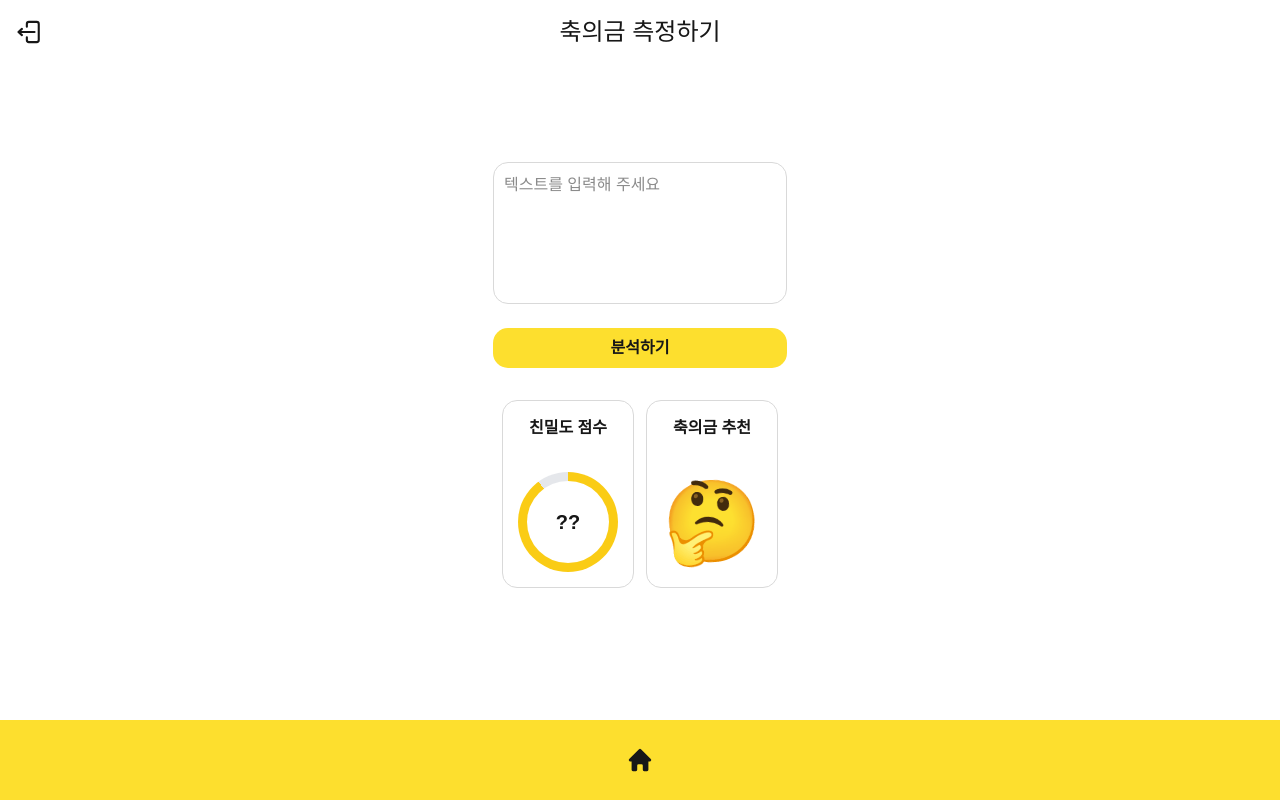
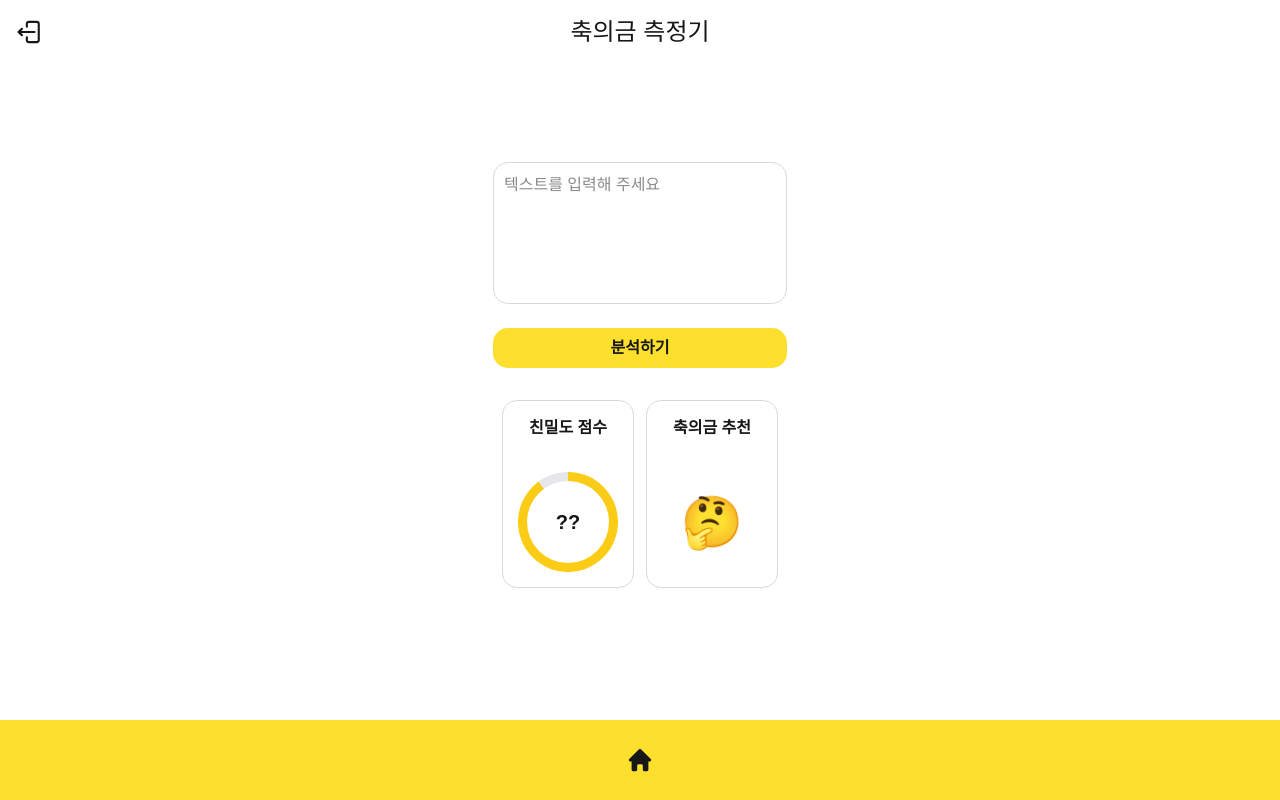
Before and after one commit to yujini-kim/yujindong, a Next.js app in the folder frontend/my-app/: page /analyze in a window 1280 px wide. Built offline with nearby package versions, Linux system fonts and the light colour scheme.

Commit message:
feat: Loading 컴포넌트 추가
- 분석중일때 Loading 컴포넌트 보여지도록 수정

```diff
--- a/frontend/my-app/src/app/analyze/page.tsx
+++ b/frontend/my-app/src/app/analyze/page.tsx
@@ -1,6 +1,6 @@
 "use client";
 
-import PreResult from "@/components/ui/PreResult";
+import PreResult from "@/components/ui/Loading";
 import Result from "@/components/ui/Result";
 import TextArea from "@/components/ui/Textarea";
 import { useAnalyzeMutation } from "@/hooks/analyzeText";
--- a/frontend/my-app/src/app/page.tsx
+++ b/frontend/my-app/src/app/page.tsx
@@ -1,5 +1,6 @@
 "use client";
 
+import Loading from "@/components/ui/Loading";
 import PreResult from "@/components/ui/PreResult";
 import Result from "@/components/ui/Result";
 import Summary from "@/components/ui/Summary";
@@ -49,23 +50,19 @@ export default function Home() {
     mutation.mutate(text);
   };
 
+  console.log(mutation);
+
   return (
     <Wrapper>
       <TextArea onSubmit={onSubmit} value={text} onChange={onChange} />
 
-      {score !== null ? (
+      {mutation.isPending ? (
+        <Loading />
+      ) : score !== null ? (
         <Result recommendation={recommendation} score={score} />
       ) : (
         <PreResult />
       )}
-
-      {summary == "" ? null : (
-        <Summary
-          summary={realsummary.map((line, idx) => (
-            <p key={idx}>- {line}</p>
-          ))}
-        />
-      )}
     </Wrapper>
   );
 }
--- a/frontend/my-app/src/components/layout/Header.tsx
+++ b/frontend/my-app/src/components/layout/Header.tsx
@@ -4,7 +4,7 @@ function Header() {
   return (
     <div className="grid grid-cols-6 items-center p-4">
       <ExitIcon />
-      <p className="text-2xl col-span-4 text-center">축의금 측정하기</p>
+      <p className="text-2xl col-span-4 text-center">축의금 측정기</p>
     </div>
   );
 }
--- /dev/null
+++ b/frontend/my-app/src/components/ui/Loading.tsx
@@ -0,0 +1,62 @@
+import styled from "styled-components";
+import ProgressCircle from "./ProgressCircle";
+import { animate, motion } from "framer-motion";
+
+export const Wrapper = styled.div`
+  display: flex;
+  gap: 12px;
+`;
+
+export const Box = styled.div`
+  border: 1px solid ${(props) => props.theme.borderColor};
+  border-radius: 15px;
+  padding: 15px;
+  display: flex;
+  flex-direction: column;
+  gap: 32px;
+`;
+
+export const Text = styled.p`
+  font-weight: 600;
+  text-align: center;
+`;
+
+export const Emoji = styled(motion.div)`
+  width: 100px;
+  height: 100px;
+  display: flex;
+  align-items: center;
+  justify-content: center;
+  font-size: 50px;
+`;
+
+const emojiVariants = {
+  animate: {
+    rotate: [0, -20, 20, 0],
+    transition: {
+      duration: 1,
+      repeat: Infinity,
+      repeatType: "loop",
+      ease: "easeInOut",
+    },
+  },
+};
+
+function Loading() {
+  return (
+    <Wrapper>
+      <Box>
+        <Text>친밀도 점수</Text>
+        <ProgressCircle percentage={100} />
+      </Box>
+      <Box>
+        <Text>축의금 추천</Text>
+        <Emoji variants={emojiVariants} animate="animate">
+          🤔
+        </Emoji>
+      </Box>
+    </Wrapper>
+  );
+}
+
+export default Loading;
--- a/frontend/my-app/src/components/ui/PreResult.tsx
+++ b/frontend/my-app/src/components/ui/PreResult.tsx
@@ -1,59 +1,31 @@
 import styled from "styled-components";
-import ProgressCircle from "./ProgressCircle";
-import { animate, motion } from "framer-motion";
+import { Box, Emoji, Text, Wrapper } from "./Loading";
+import { CircleWrapper } from "./ProgressCircle";
 
-export const Wrapper = styled.div`
-  display: flex;
-  gap: 12px;
-`;
-
-export const Box = styled.div`
-  border: 1px solid ${(props) => props.theme.borderColor};
-  border-radius: 15px;
-  padding: 15px;
-  display: flex;
-  flex-direction: column;
-  gap: 32px;
-`;
-
-export const Text = styled.p`
-  font-weight: 600;
-  text-align: center;
-`;
-
-const Emoji = styled(motion.div)`
+const Circle = styled.div`
   width: 100px;
   height: 100px;
+  border-radius: 50%;
+  border: 8px solid #d9d9d9;
   display: flex;
   align-items: center;
   justify-content: center;
-  font-size: 80px;
+  font-weight: 600;
+  font-size: 20px;
 `;
-
-const emojiVariants = {
-  animate: {
-    rotate: [0, -20, 20, 0],
-    transition: {
-      duration: 1,
-      repeat: Infinity,
-      repeatType: "loop",
-      ease: "easeInOut",
-    },
-  },
-};
 
 function PreResult() {
   return (
     <Wrapper>
       <Box>
         <Text>친밀도 점수</Text>
-        <ProgressCircle percentage={100} />
+        <CircleWrapper>
+          <Circle>??</Circle>
+        </CircleWrapper>
       </Box>
       <Box>
         <Text>축의금 추천</Text>
-        <Emoji variants={emojiVariants} animate="animate">
-          🤔
-        </Emoji>
+        <Emoji>🤔</Emoji>
       </Box>
     </Wrapper>
   );
--- a/frontend/my-app/src/components/ui/Result.tsx
+++ b/frontend/my-app/src/components/ui/Result.tsx
@@ -5,7 +5,7 @@ import {
   InnerCircle,
   Iprops,
 } from "./ProgressCircle";
-import { Box, Text, Wrapper } from "./PreResult";
+import { Box, Text, Wrapper } from "./Loading";
 
 const Score = styled.div`
   width: 100px;
--- a/frontend/my-app/src/components/ui/Textarea.tsx
+++ b/frontend/my-app/src/components/ui/Textarea.tsx
@@ -11,7 +11,6 @@ const Form = styled.form`
 const Text = styled.textarea.attrs({
   placeholder: "텍스트를 입력해 주세요",
   rows: 5,
-  maxLength: 1000,
 })`
   all: unset;
   box-sizing: border-box;
--- a/frontend/my-app/src/hooks/analyzeText.ts
+++ b/frontend/my-app/src/hooks/analyzeText.ts
@@ -1,4 +1,4 @@
-import { useMutation } from "@tanstack/react-query";
+import { useMutation, UseMutationResult } from "@tanstack/react-query";
 
 type AnalyzeResponse = {
   score: number;
@@ -19,7 +19,7 @@ const analyzeText = async (text: string): Promise<AnalyzeResponse> => {
 
   if (!res.ok) {
     const errorText = await res.text();
-    console.error("❌ 서버 응답 오류:", res.status, errorText);
+    console.error("서버오류:", errorText);
     throw new Error("서버 오류");
   }
 
@@ -28,11 +28,12 @@ const analyzeText = async (text: string): Promise<AnalyzeResponse> => {
 
 export const useAnalyzeMutation = (
   onSuccessCallback: (data: AnalyzeResponse) => void
-) => {
+): UseMutationResult<AnalyzeResponse, Error, string> => {
   return useMutation({
     mutationFn: analyzeText,
+
     onSuccess: (data) => {
-      console.log("✅ 분석 결과", data);
+      console.log("분석 결과", data);
       onSuccessCallback(data);
     },
     onError: (err) => {
```
